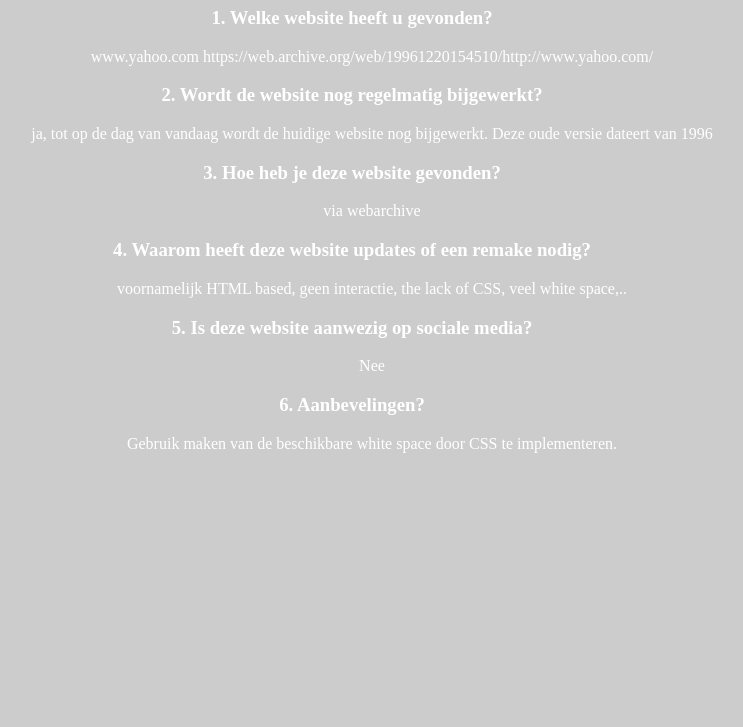
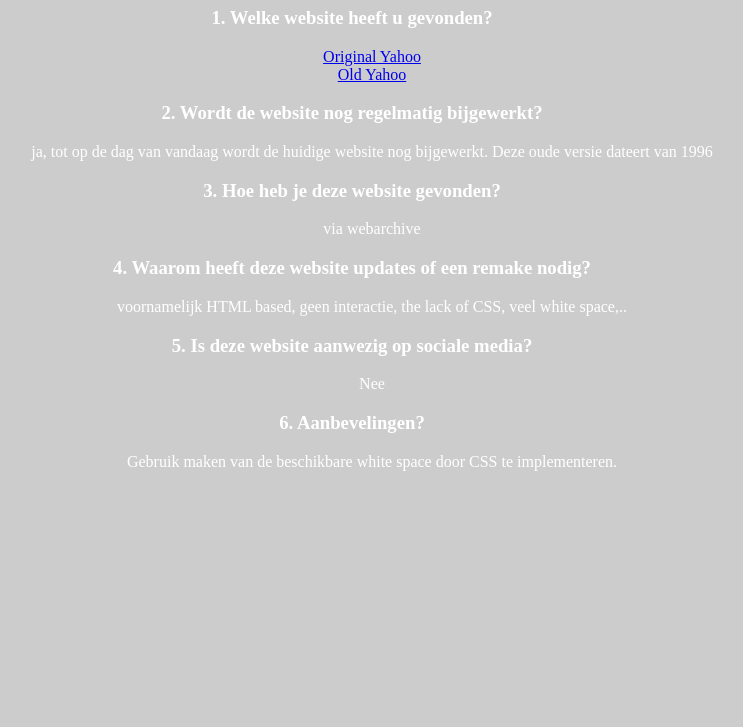
Before and after one commit to HansHetzheim/markdown-warmup-html, a plain HTML site: page index.html in a window 1280 px wide. Shown: the part 73-800 px from the top of the page, without its empty margins (288-1031 px from the left). Drawn offline with Linux system fonts and the light colour scheme.

Commit message:
modified URL and indents

```diff
--- a/index.html
+++ b/index.html
@@ -5,13 +5,14 @@
 	<meta charset="utf-8">
   <link href="style.css" rel="stylesheet">
  </head>
+
  <body>
   <h1>Markdown-warmup-html</h1>
   <h3>1. Welke website heeft u gevonden?</h3>
 
   <ul>
-	<li>www.yahoo.com
-https://web.archive.org/web/19961220154510/http://www.yahoo.com/</li>
+   <li><a href="www.yahoo.com">Original Yahoo</a></li>
+   <li><a href="https://web.archive.org/web/19961220154510/http://www.yahoo.com/">Old Yahoo</a></li>
   </ul>
 
   <h3>2. Wordt de website nog regelmatig bijgewerkt?</h3>
```
Lines whose indentation alone changed are shown as unchanged.
